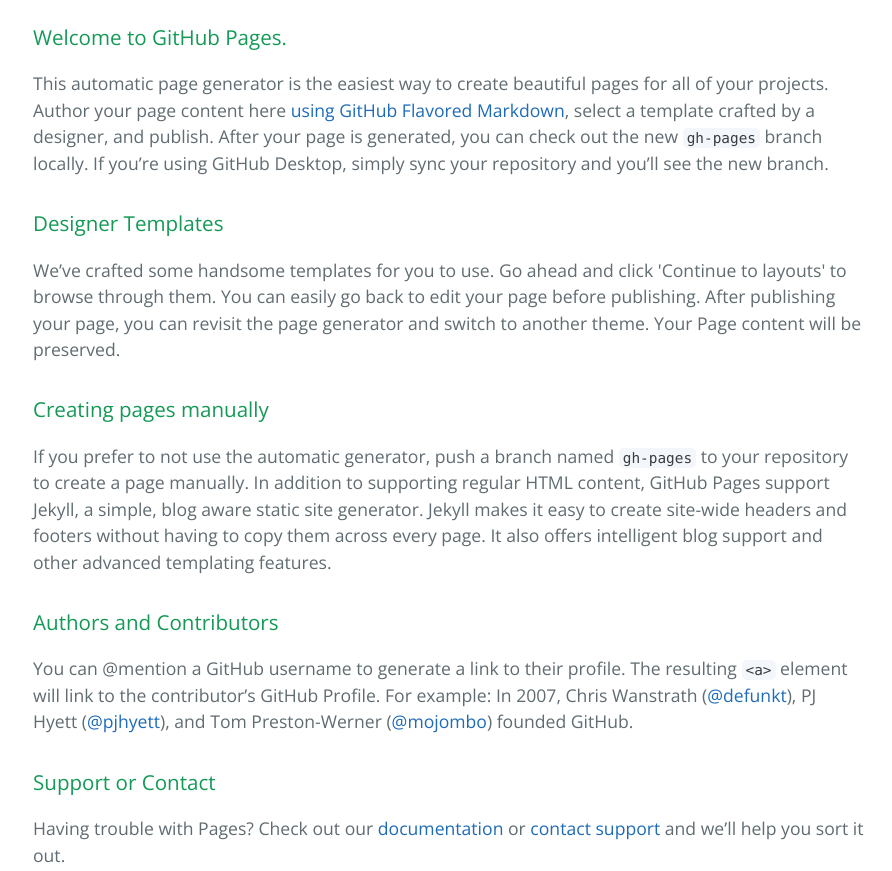
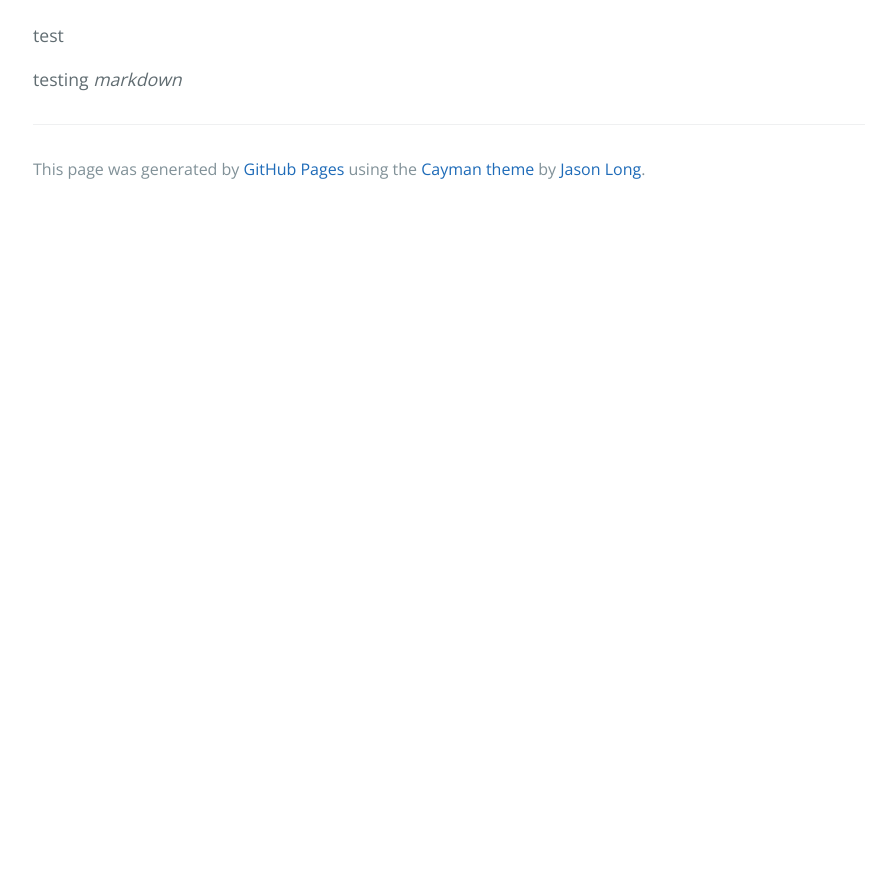
Before and after one commit to anthony-cros/anthony-cros.github.io, a plain HTML site: page index.html in a window 1280 px wide. Shown: the part 280-1151 px from the top of the page, without its empty margins (191-1083 px from the left). After the commit the page ends 800 px from the top, so only its background shows below. Drawn offline with nearby package versions, Linux system fonts and the light colour scheme.

Commit message:
Replace master branch with page content via GitHub

```diff
--- a/index.html
+++ b/index.html
@@ -16,30 +16,9 @@
     </section>
 
     <section class="main-content">
-      <h3>
-<a id="welcome-to-github-pages" class="anchor" href="#welcome-to-github-pages" aria-hidden="true"><span aria-hidden="true" class="octicon octicon-link"></span></a>Welcome to GitHub Pages.</h3>
+      <p>test</p>
 
-<p>This automatic page generator is the easiest way to create beautiful pages for all of your projects. Author your page content here <a href="https://guides.github.com/features/mastering-markdown/">using GitHub Flavored Markdown</a>, select a template crafted by a designer, and publish. After your page is generated, you can check out the new <code>gh-pages</code> branch locally. If you’re using GitHub Desktop, simply sync your repository and you’ll see the new branch.</p>
-
-<h3>
-<a id="designer-templates" class="anchor" href="#designer-templates" aria-hidden="true"><span aria-hidden="true" class="octicon octicon-link"></span></a>Designer Templates</h3>
-
-<p>We’ve crafted some handsome templates for you to use. Go ahead and click 'Continue to layouts' to browse through them. You can easily go back to edit your page before publishing. After publishing your page, you can revisit the page generator and switch to another theme. Your Page content will be preserved.</p>
-
-<h3>
-<a id="creating-pages-manually" class="anchor" href="#creating-pages-manually" aria-hidden="true"><span aria-hidden="true" class="octicon octicon-link"></span></a>Creating pages manually</h3>
-
-<p>If you prefer to not use the automatic generator, push a branch named <code>gh-pages</code> to your repository to create a page manually. In addition to supporting regular HTML content, GitHub Pages support Jekyll, a simple, blog aware static site generator. Jekyll makes it easy to create site-wide headers and footers without having to copy them across every page. It also offers intelligent blog support and other advanced templating features.</p>
-
-<h3>
-<a id="authors-and-contributors" class="anchor" href="#authors-and-contributors" aria-hidden="true"><span aria-hidden="true" class="octicon octicon-link"></span></a>Authors and Contributors</h3>
-
-<p>You can @mention a GitHub username to generate a link to their profile. The resulting <code>&lt;a&gt;</code> element will link to the contributor’s GitHub Profile. For example: In 2007, Chris Wanstrath (<a href="https://github.com/defunkt" class="user-mention">@defunkt</a>), PJ Hyett (<a href="https://github.com/pjhyett" class="user-mention">@pjhyett</a>), and Tom Preston-Werner (<a href="https://github.com/mojombo" class="user-mention">@mojombo</a>) founded GitHub.</p>
-
-<h3>
-<a id="support-or-contact" class="anchor" href="#support-or-contact" aria-hidden="true"><span aria-hidden="true" class="octicon octicon-link"></span></a>Support or Contact</h3>
-
-<p>Having trouble with Pages? Check out our <a href="https://help.github.com/pages">documentation</a> or <a href="https://github.com/contact">contact support</a> and we’ll help you sort it out.</p>
+<p>testing <em>markdown</em></p>
 
       <footer class="site-footer">
 
--- a/stylesheets/stylesheet.css
+++ b/stylesheets/stylesheet.css
@@ -243,7 +243,3 @@ a {
 @media screen and (max-width: 42em) {
   .site-footer {
     font-size: 0.9rem; } }
-
-background: #3D7EAA; /* fallback for old browsers */
-background: -webkit-linear-gradient(to left, #3D7EAA , #FFE47A); /* Chrome 10-25, Safari 5.1-6 */
-background: linear-gradient(to left, #3D7EAA , #FFE47A); /* W3C, IE 10+/ Edge, Firefox 16+, Chrome 26+, Opera 12+, Safari 7+ */
```
Also changed, not shown: params.json (+1 -1 lines).
